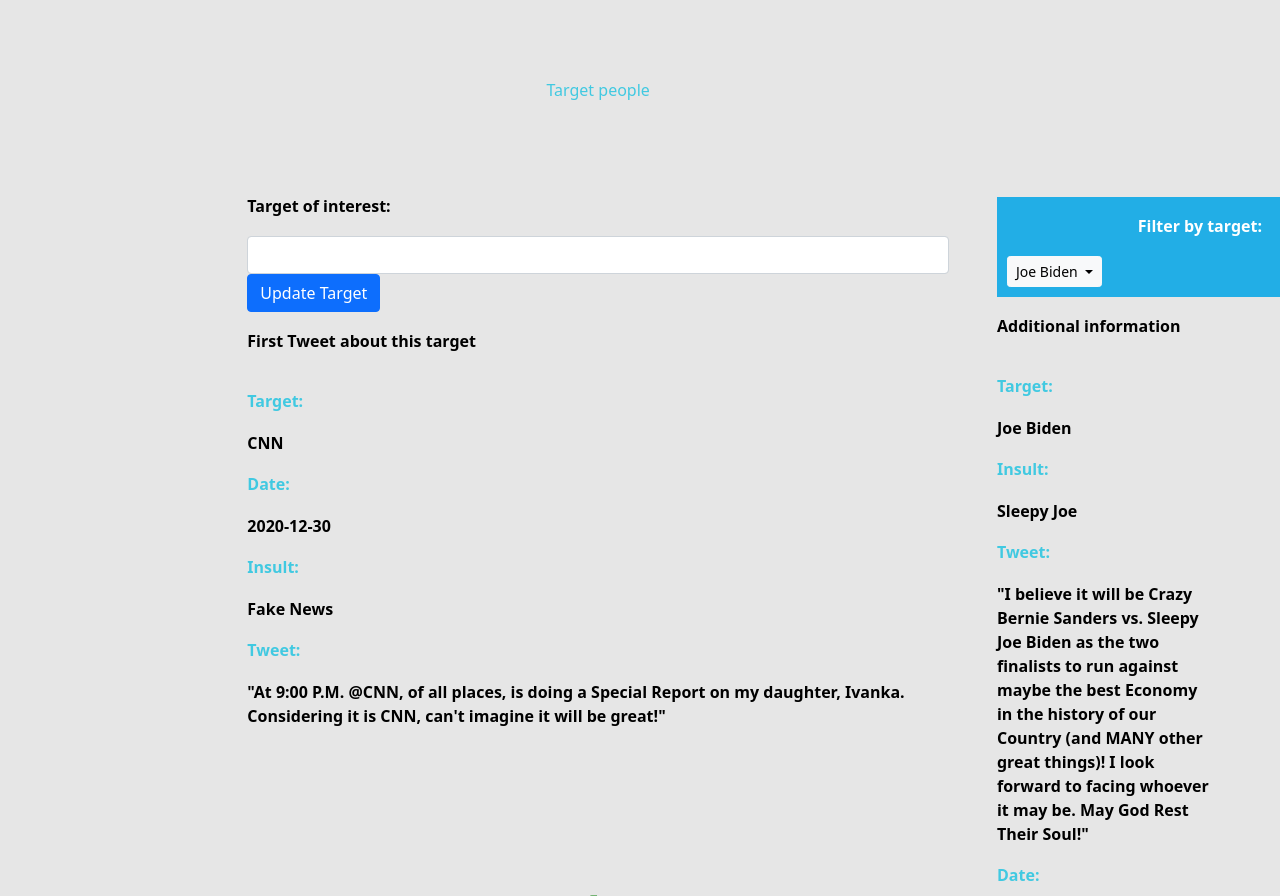
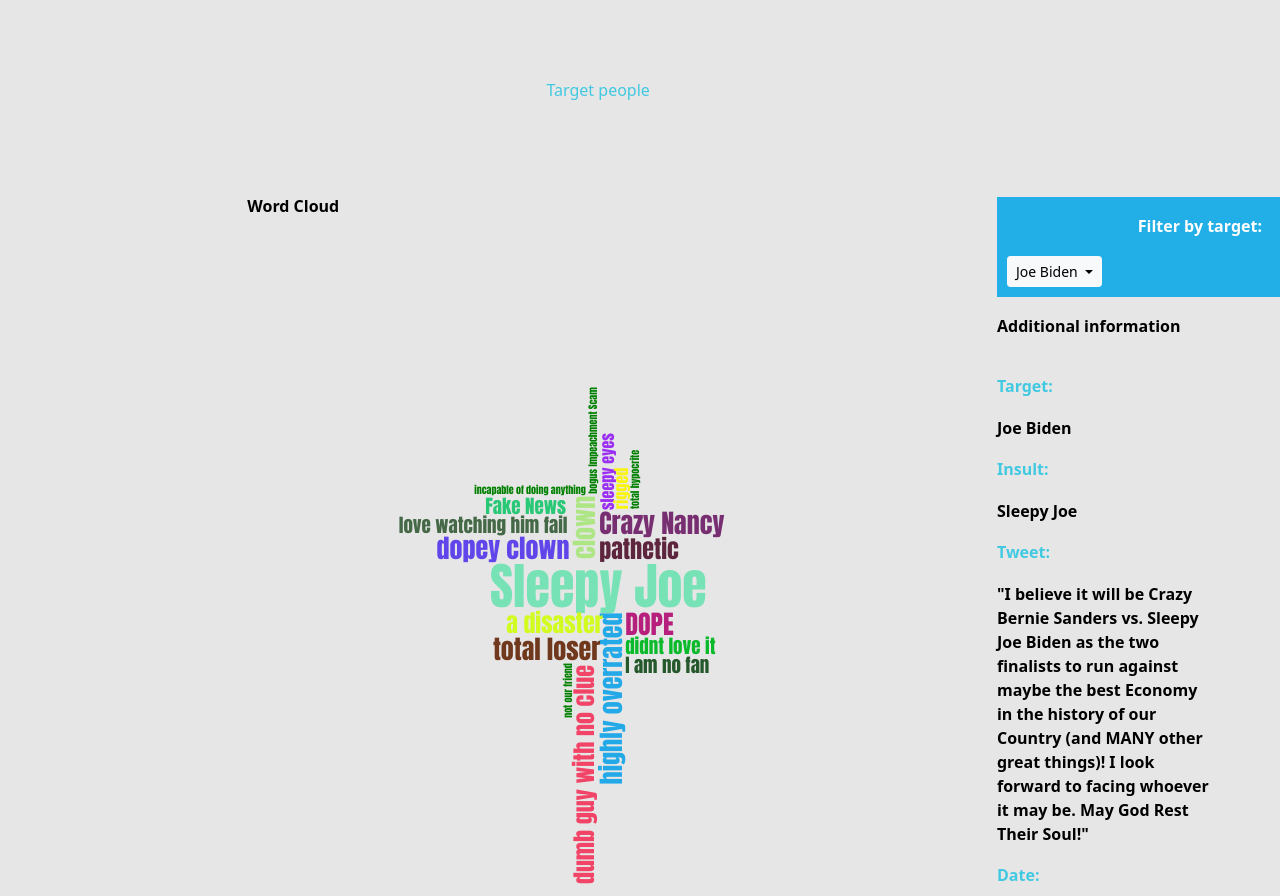
Before and after one commit to al-Capun/WebProg_Trump_Insults, a Flask app: template WebProg_Trump_Insults-main/Code/templates/index.html in a window 1280 px wide. Shown: the part 2481-3377 px from the top of the page. Run offline with Flask 2, Linux system fonts and the light colour scheme; the template is opened without the code that fills it, so the values that code supplies are empty; some libraries are stand-ins or nearby versions.

Commit message:
Add files via upload

```diff
--- a/WebProg_Trump_Insults-main/Code/templates/index.html
+++ b/WebProg_Trump_Insults-main/Code/templates/index.html
@@ -204,29 +204,13 @@
           </div>
 
           <div class="col-sm-7">
-            <form id="updateTargetForm">
-              <div class="form-group">
-                <label for="targetSelect"><h1>Target of interest:</h1></label>
-                <select class="form-control" id="targetSelect">
-                </select>
-              </div>
-              <button type="submit" class="btn btn-primary" id="updateTargetButton">Update Target</button>
-            </form>
             <div class="row">
               <div class="col">
-                <h1>First Tweet about this target</h1>
+                <h1>Word Cloud</h1>
               </div>
               <div class="row">
                   <div class="col">
                       <div class="col">
-                          <h2>Target:</h1>
-                          <p>CNN</p>
-                          <h2>Date:</h1>
-                          <p>2020-12-30</p>
-                          <h2>Insult:</h1>
-                          <p>Fake News</p>
-                          <h2>Tweet:</h1>
-                          <p>"At 9:00 P.M. @CNN, of all places, is doing a Special Report on my daughter, Ivanka. Considering it is CNN, can't imagine it will be great!"</p>
                       </div>
                   </div>
               </div>
```
